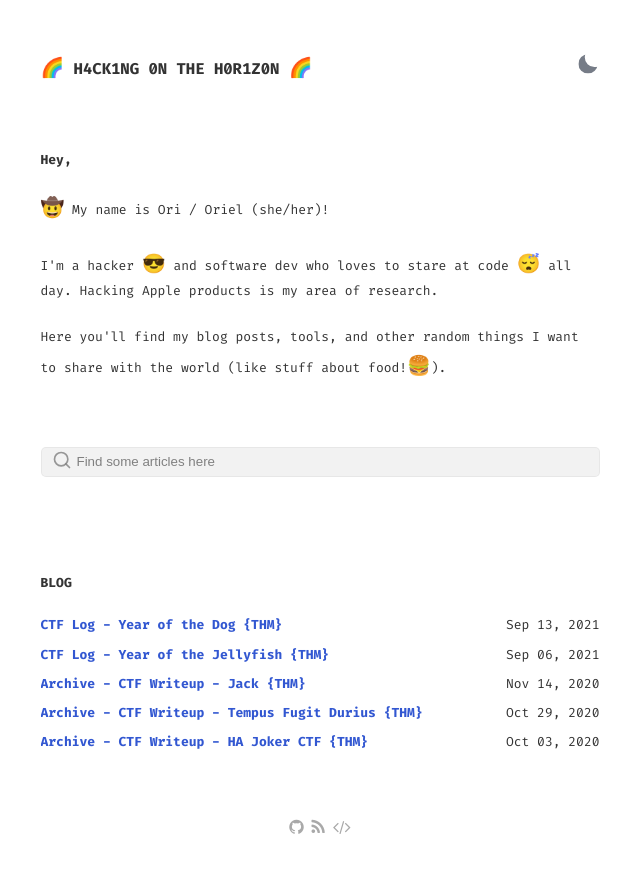
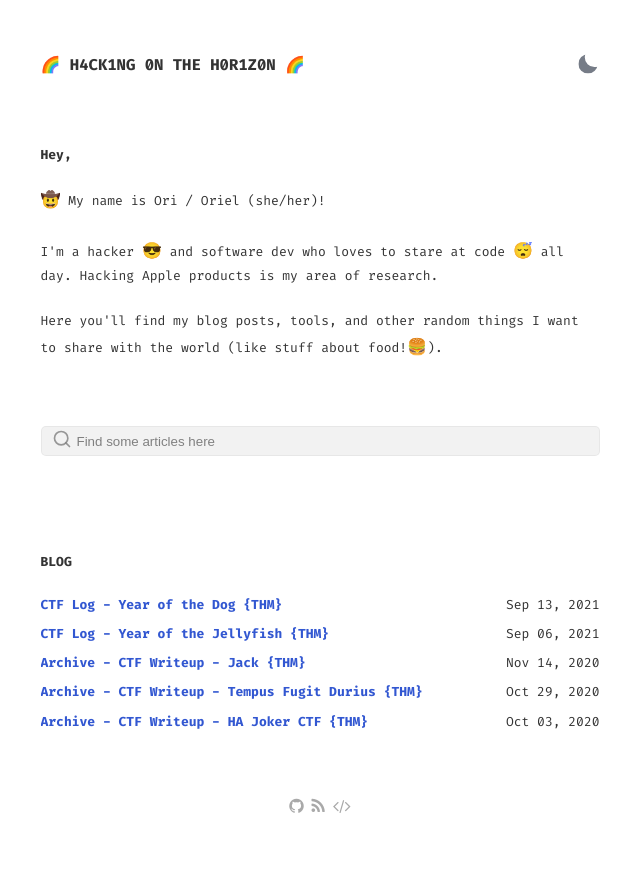
Before and after one commit to OrielOrielOriel/site-old, a Jekyll site: the page built from index.html, in a window 1280 px wide. Shown: the top 873 px of the page, without its empty margins (320-960 px from the left). Built offline with Jekyll 4.4.1, drawn with Linux system fonts in a browser that asks for light colours.

Commit message:
emoji size

```diff
--- a/_sass/_main.scss
+++ b/_sass/_main.scss
@@ -507,7 +507,7 @@ color: #333;
 }
 
 .emoji {
-  font-size: 19px;
+  font-size: 16px;
 }
 
 .signature-emoji {
```
